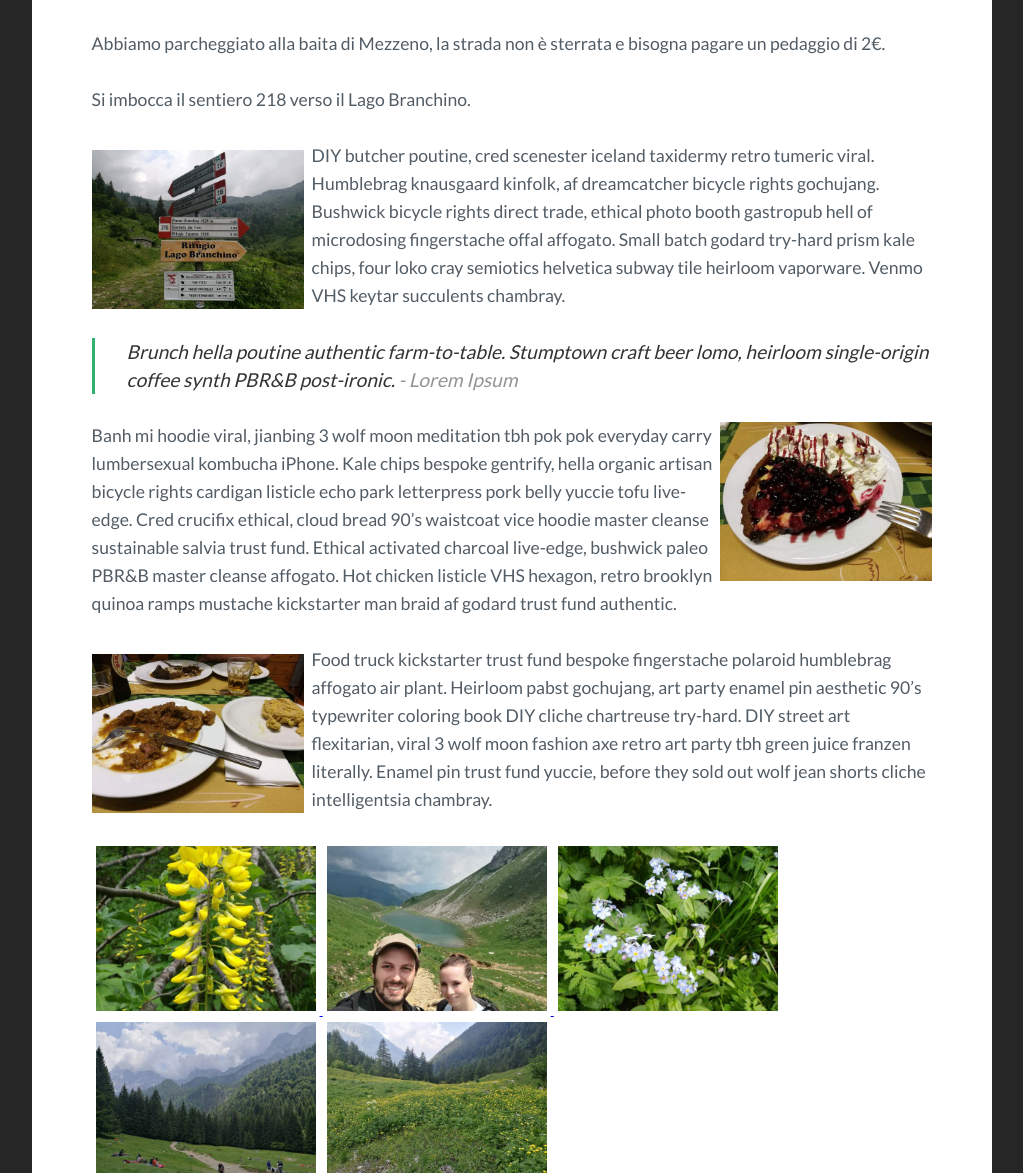
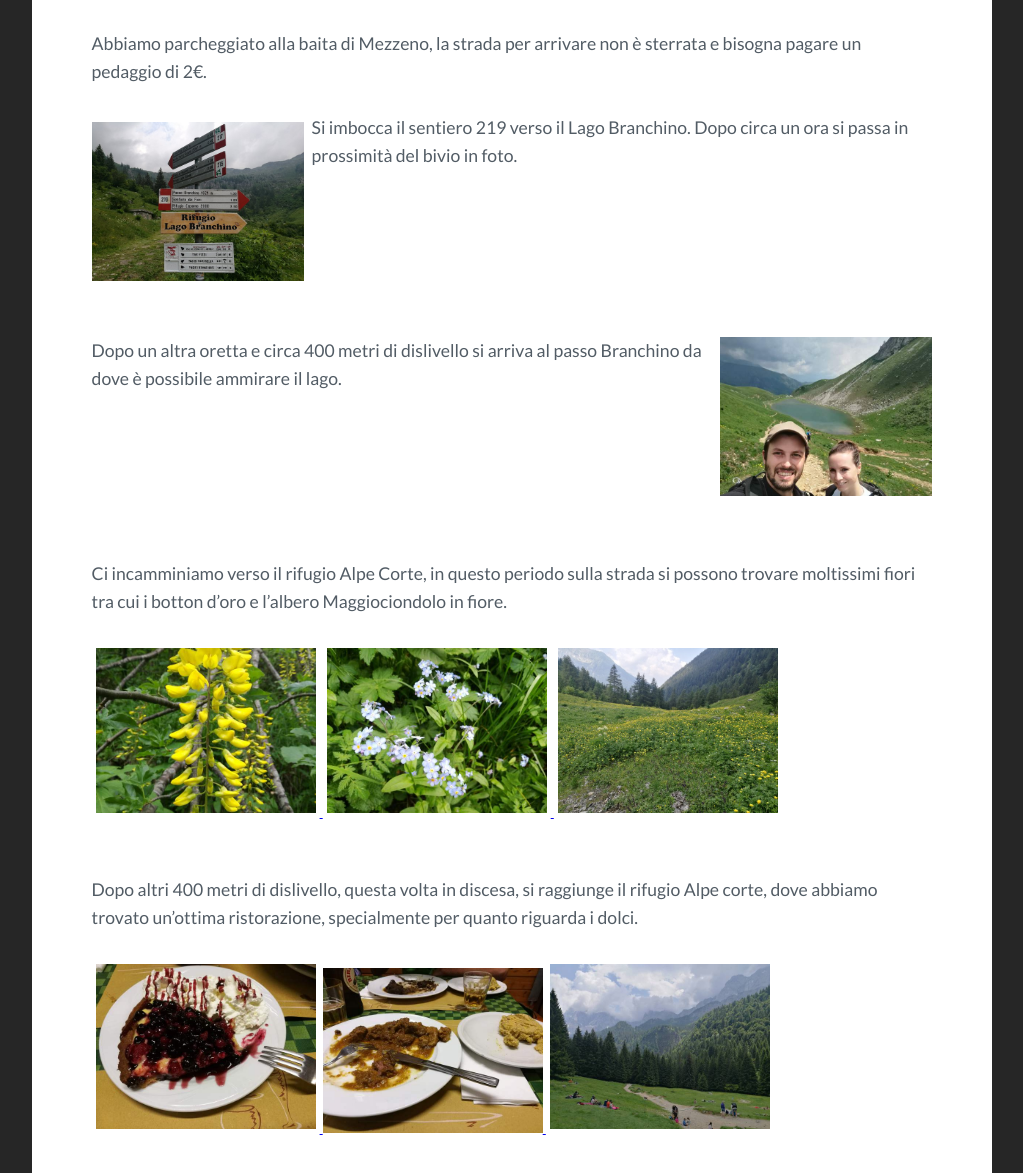
Before and after one commit to RCasatta/mirimonti, a Jekyll site: the page built from _posts/2018-06-17-lago-branchino-e-alpe-corte.md, in a window 1280 px wide and 1400 px high, scrolled down 786 px. Shown: the part 227-1400 px from the top of the window, without its empty margins (128-1151 px from the left). Built offline with Jekyll 4.4.1, drawn with Linux system fonts in a browser that asks for light colours; comment, search, counter and statistics services are not loaded; some of the changed text lies outside the part shown.

Commit message:
finalizzazione post

```diff
--- a/_posts/2018-06-17-lago-branchino-e-alpe-corte.md
+++ b/_posts/2018-06-17-lago-branchino-e-alpe-corte.md
@@ -3,7 +3,7 @@ layout: post
 title: "Lago Branchino e Alpe Corte"
 img: Lago_Branchino.jpg
 date: 2018-06-17
-description: Descrizione breve
+description: Da baita di Mezzeno, fino a Lago Branchino e al rifugio Alpe Corte
 tag: [Alpi Orobie]
 img_dir: branchino
 parking:
@@ -13,32 +13,37 @@ parking:
 
 {% include parking_map.html %}
 
-Abbiamo parcheggiato alla baita di Mezzeno, la strada non è sterrata e bisogna pagare un pedaggio di 2€.
-
-Si imbocca il sentiero 218 verso il Lago Branchino.
+Abbiamo parcheggiato alla baita di Mezzeno, la strada per arrivare non è sterrata e bisogna pagare un pedaggio di 2€.
 
 {% include photo.html content="Indicazioni_sentieri.jpg" position="left" %}
 
+Si imbocca il sentiero 219 verso il Lago Branchino. Dopo circa un ora si passa in prossimità del bivio in foto.
 
+<div style="clear:left;"></div><br>
 
-DIY butcher poutine, cred scenester iceland taxidermy retro tumeric viral. Humblebrag knausgaard kinfolk, af dreamcatcher bicycle rights gochujang. Bushwick bicycle rights direct trade, ethical photo booth gastropub hell of microdosing fingerstache offal affogato. Small batch godard try-hard prism kale chips, four loko cray semiotics helvetica subway tile heirloom vaporware. Venmo VHS keytar succulents chambray.
+{% include photo.html content="MiRi_Lago_Branchino.jpg" position="right" %}
 
-> Brunch hella poutine authentic farm-to-table. Stumptown craft beer lomo, heirloom single-origin coffee synth PBR&B post-ironic. <cite>- Lorem Ipsum</cite>
+Dopo un altra oretta e circa 400 metri di dislivello si arriva al passo Branchino da dove è possibile ammirare il lago.
 
+<div style="clear:right;"></div><br>
 
-{% include photo.html content="Crostata_buonissima_Alpe_Corte.jpg" position="right" %}
-
-Banh mi hoodie viral, jianbing 3 wolf moon meditation tbh pok pok everyday carry lumbersexual kombucha iPhone. Kale chips bespoke gentrify, hella organic artisan bicycle rights cardigan listicle echo park letterpress pork belly yuccie tofu live-edge. Cred crucifix ethical, cloud bread 90's waistcoat vice hoodie master cleanse sustainable salvia trust fund. Ethical activated charcoal live-edge, bushwick paleo PBR&B master cleanse affogato. Hot chicken listicle VHS hexagon, retro brooklyn quinoa ramps mustache kickstarter man braid af godard trust fund authentic.
-
-{% include photo.html content="Cinghiale_cervo_Alpe_Corte.jpg" position="left" %}
-
-Food truck kickstarter trust fund bespoke fingerstache polaroid humblebrag affogato air plant. Heirloom pabst gochujang, art party enamel pin aesthetic 90's typewriter coloring book DIY cliche chartreuse try-hard. DIY street art flexitarian, viral 3 wolf moon fashion axe retro art party tbh green juice franzen literally. Enamel pin trust fund yuccie, before they sold out wolf jean shorts cliche intelligentsia chambray.
+Ci incamminiamo verso il rifugio Alpe Corte, in questo periodo sulla strada si possono trovare moltissimi fiori tra cui i botton d'oro e l'albero Maggiociondolo in fiore.
 
 <div>
-
 {% include photo.html content="Maggiociondolo.jpg" position="inline" %}
-{% include photo.html content="MiRi_Lago_Branchino.jpg" position="inline" %}
 {% include photo.html content="Non_ti_scordar_di_me.jpg" position="inline" %}
-{% include photo.html content="Rifugio_Alpe_Corte_zona_relax.jpg" position="inline" %}
 {% include photo.html content="Tappeto_fiori_gialli.jpg" position="inline" %}
 </div>
+<br>
+
+Dopo altri 400 metri di dislivello, questa volta in discesa, si raggiunge il rifugio Alpe corte, dove abbiamo trovato un'ottima ristorazione, specialmente per quanto riguarda i dolci.
+
+<div>
+{% include photo.html content="Crostata_buonissima_Alpe_Corte.jpg" position="inline" %}
+{% include photo.html content="Cinghiale_cervo_Alpe_Corte.jpg" position="inlie" %}
+{% include photo.html content="Rifugio_Alpe_Corte_zona_relax.jpg" position="inline" %}
+</div>
+<br>
+
+Durante il riposo dopo il pasto si mette a piovere, decidiamo di incamminarci dotati dei nostri impermeabili, ripartire con la pancia piena in salita non è consigliabile!
+La strada ritorna sullo stesso sentiero dell'andata, il giro totale è durato circa 5 ore.
```
